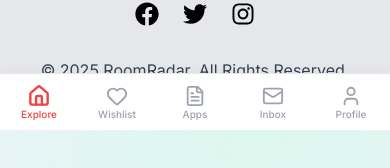
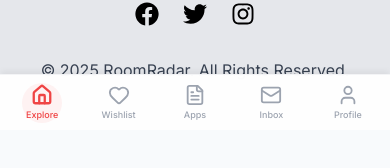
Before and after one commit to Rohitkumar9569/ROOMRADAR, a React (Vite) app in the folder client/: page / in a window 390 px wide. Shown: the part 714-882 px from the top of the page. After the commit the page ends 844 px from the top, so only its background shows below. Built offline with nearby package versions, Linux system fonts and the light colour scheme; no server answers.

Commit message:
student bottom nav bar fix

```diff
--- a/client/index.html
+++ b/client/index.html
@@ -4,6 +4,7 @@
     <meta charset="UTF-8" />
     <link rel="icon" type="image/svg+xml" href="/vite.svg" />
     <meta name="viewport" content="width=device-width, initial-scale=1.0, user-scalable=no" />
+    <meta name="viewport" content="width=device-width, initial-scale=1.0, maximum-scale=1.0, user-scalable=no, viewport-fit=cover" />
     <title>RoomRadar</title>
 
     <link rel="preconnect" href="https://fonts.googleapis.com">
--- a/client/src/components/layout/student/BottomNavBar.jsx
+++ b/client/src/components/layout/student/BottomNavBar.jsx
@@ -3,6 +3,7 @@ import { NavLink, useNavigate } from 'react-router-dom';
 import { useAuth } from '../../../context/AuthContext';
 import { Home, Heart, FileText, Mail, User } from 'lucide-react';
 import { useSocket } from '../../../context/SocketContext';
+import { motion } from 'framer-motion';
 
 const ConditionalNavLink = ({ path, isProtected, children, ...props }) => {
     const { user } = useAuth();
@@ -33,47 +34,52 @@ function BottomNavBar() {
         { path: '/profile', label: 'Profile', Icon: User, isProtected: true, count: 0 },
     ];
 
-    // Compact & Clean Styling Logic
-    const navLinkClass = ({ isActive }) =>
-        `relative flex flex-col items-center justify-center w-full h-full transition-all duration-200
-        ${isActive ? 'text-red-500' : 'text-gray-400 hover:text-gray-600'}`;
+    return (
+        <nav className="fixed bottom-0 left-0 right-0 z-50
+                        h-14 w-full bg-white/95 backdrop-blur-md border-t border-gray-100
+                        md:hidden shadow-[0_-4px_6px_-1px_rgba(0,0,0,0.05)]">
 
-    return (
-        // ✨ FIX: h-14 (Compact Height), fixed bottom-0 (Stuck to bottom), z-50 (Always on top)
-        // pb-safe ensures background covers iPhone home bar area but content stays in h-14
-        <nav className="fixed bottom-0 left-0 right-0 z-50 bg-white border-t border-gray-200 pb-[env(safe-area-inset-bottom)] md:hidden shadow-[0_-5px_10px_rgba(0,0,0,0.02)]">
-
-            <div className="flex justify-around items-center h-14"> {/* Fixed Compact Height */}
+            <div className="flex justify-around items-center h-full px-1">
                 {navItems.map((item) => (
                     <ConditionalNavLink
                         path={item.path}
                         key={item.label}
-                        className={navLinkClass}
                         isProtected={item.isProtected}
                         end={item.path === '/' || item.path === '/profile'}
+                        className="relative flex-1 flex flex-col items-center justify-center h-full"
                     >
                         {({ isActive }) => (
-                            <>
-                                <div className="relative flex flex-col items-center">
+                            <motion.div
+                                className="relative flex flex-col items-center justify-center w-full h-full"
+                                whileTap={{ scale: 0.9 }}
+                            >
+                                {isActive && (
+                                    <motion.div
+                                        layoutId="nav-bubble"
+                                        className="absolute inset-0 m-auto w-10 h-10 bg-red-50 rounded-full -z-10"
+                                        transition={{ type: "spring", bounce: 0.2, duration: 0.6 }}
+                                    />
+                                )}
+
+                                <div className="relative">
                                     <item.Icon
-                                        size={22} // Slightly smaller icons for compact look
+                                        size={22}
                                         strokeWidth={isActive ? 2.5 : 2}
-                                        className={`mb-0.5 transition-transform duration-200 ${isActive ? 'scale-105' : ''}`}
+                                        className={`transition-colors duration-200 ${isActive ? 'text-red-500' : 'text-gray-400'}`}
                                     />
-
-                                    {/* Notification Badge */}
                                     {item.count > 0 && (
                                         <span className="absolute -top-1.5 -right-1.5 flex h-4 w-4 items-center justify-center
-                                                         rounded-full bg-red-500 text-[9px] font-bold text-white ring-2 ring-white">
+                                                       rounded-full bg-red-500 text-[9px] font-bold text-white ring-2 ring-white">
                                             {item.count}
                                         </span>
                                     )}
+                                </div>
 
-                                    <span className={`text-[10px] font-medium leading-none ${isActive ? 'font-bold' : ''}`}>
-                                        {item.label}
-                                    </span>
-                                </div>
-                            </>
+                                <span className={`text-[9px] font-medium mt-0.5 ${isActive ? 'text-red-500' : 'text-gray-400'}`}>
+                                    {item.label}
+                                </span>
+
+                            </motion.div>
                         )}
                     </ConditionalNavLink>
                 ))}
--- a/client/src/input.css
+++ b/client/src/input.css
@@ -2,13 +2,20 @@
 @tailwind components;
 @tailwind utilities;
 
-/* --- "Pastel Nebula" Animated Background --- */
 @layer base {
+  html, body, #root {
+    margin: 0;
+    padding: 0;
+    height: 100%;
+    width: 100%;
+    overflow-x: hidden;
+    -webkit-tap-highlight-color: transparent;
+  }
+
   html {
     scroll-behavior: smooth;
     font-family: 'Inter', sans-serif;
   }
-
   body {
     background-color: #f8fafc; /* slate-50 */
     background-image:
--- a/client/src/output.css
+++ b/client/src/output.css
@@ -554,6 +554,15 @@ video {
   display: none;
 }
 
+html, body, #root {
+  margin: 0;
+  padding: 0;
+  height: 100%;
+  width: 100%;
+  overflow-x: hidden;
+  -webkit-tap-highlight-color: transparent;
+}
+
 html {
   scroll-behavior: smooth;
   font-family: 'Inter', sans-serif;
@@ -783,6 +792,10 @@ body {
   right: -0.25rem;
 }
 
+.-right-1\.5 {
+  right: -0.375rem;
+}
+
 .-right-2\.5 {
   right: -0.625rem;
 }
@@ -791,6 +804,10 @@ body {
   top: -0.25rem;
 }
 
+.-top-1\.5 {
+  top: -0.375rem;
+}
+
 .bottom-0 {
   bottom: 0px;
 }
@@ -887,12 +904,8 @@ body {
   top: 100%;
 }
 
-.-right-1\.5 {
-  right: -0.375rem;
-}
-
-.-top-1\.5 {
-  top: -0.375rem;
+.-z-10 {
+  z-index: -10;
 }
 
 .z-10 {
@@ -937,6 +950,14 @@ body {
 
 .clear-both {
   clear: both;
+}
+
+.m-0 {
+  margin: 0px;
+}
+
+.m-auto {
+  margin: auto;
 }
 
 .-mx-4 {
@@ -1064,6 +1085,10 @@ body {
   margin-right: 1rem;
 }
 
+.mt-0\.5 {
+  margin-top: 0.125rem;
+}
+
 .mt-1 {
   margin-top: 0.25rem;
 }
@@ -1106,10 +1131,6 @@ body {
 
 .mt-auto {
   margin-top: auto;
-}
-
-.mb-0\.5 {
-  margin-bottom: 0.125rem;
 }
 
 .block {
@@ -1468,16 +1489,6 @@ body {
 
 .translate-x-1\/2 {
   --tw-translate-x: 50%;
-  transform: translate(var(--tw-translate-x), var(--tw-translate-y)) rotate(var(--tw-rotate)) skewX(var(--tw-skew-x)) skewY(var(--tw-skew-y)) scaleX(var(--tw-scale-x)) scaleY(var(--tw-scale-y));
-}
-
-.translate-y-0 {
-  --tw-translate-y: 0px;
-  transform: translate(var(--tw-translate-x), var(--tw-translate-y)) rotate(var(--tw-rotate)) skewX(var(--tw-skew-x)) skewY(var(--tw-skew-y)) scaleX(var(--tw-scale-x)) scaleY(var(--tw-scale-y));
-}
-
-.translate-y-0\.5 {
-  --tw-translate-y: 0.125rem;
   transform: translate(var(--tw-translate-x), var(--tw-translate-y)) rotate(var(--tw-rotate)) skewX(var(--tw-skew-x)) skewY(var(--tw-skew-y)) scaleX(var(--tw-scale-x)) scaleY(var(--tw-scale-y));
 }
 
@@ -1504,24 +1515,6 @@ body {
   transform: translate(var(--tw-translate-x), var(--tw-translate-y)) rotate(var(--tw-rotate)) skewX(var(--tw-skew-x)) skewY(var(--tw-skew-y)) scaleX(var(--tw-scale-x)) scaleY(var(--tw-scale-y));
 }
 
-.scale-0 {
-  --tw-scale-x: 0;
-  --tw-scale-y: 0;
-  transform: translate(var(--tw-translate-x), var(--tw-translate-y)) rotate(var(--tw-rotate)) skewX(var(--tw-skew-x)) skewY(var(--tw-skew-y)) scaleX(var(--tw-scale-x)) scaleY(var(--tw-scale-y));
-}
-
-.scale-110 {
-  --tw-scale-x: 1.1;
-  --tw-scale-y: 1.1;
-  transform: translate(var(--tw-translate-x), var(--tw-translate-y)) rotate(var(--tw-rotate)) skewX(var(--tw-skew-x)) skewY(var(--tw-skew-y)) scaleX(var(--tw-scale-x)) scaleY(var(--tw-scale-y));
-}
-
-.scale-105 {
-  --tw-scale-x: 1.05;
-  --tw-scale-y: 1.05;
-  transform: translate(var(--tw-translate-x), var(--tw-translate-y)) rotate(var(--tw-rotate)) skewX(var(--tw-skew-x)) skewY(var(--tw-skew-y)) scaleX(var(--tw-scale-x)) scaleY(var(--tw-scale-y));
-}
-
 .transform {
   transform: translate(var(--tw-translate-x), var(--tw-translate-y)) rotate(var(--tw-rotate)) skewX(var(--tw-skew-x)) skewY(var(--tw-skew-y)) scaleX(var(--tw-scale-x)) scaleY(var(--tw-scale-y));
 }
@@ -1560,12 +1553,6 @@ body {
 
 .cursor-pointer {
   cursor: pointer;
-}
-
-.select-none {
-  -webkit-user-select: none;
-     -moz-user-select: none;
-          user-select: none;
 }
 
 .list-inside {
@@ -2249,6 +2236,11 @@ body {
   background-color: rgb(254 226 226 / var(--tw-bg-opacity, 1));
 }
 
+.bg-red-50 {
+  --tw-bg-opacity: 1;
+  background-color: rgb(254 242 242 / var(--tw-bg-opacity, 1));
+}
+
 .bg-red-500 {
   --tw-bg-opacity: 1;
   background-color: rgb(239 68 68 / var(--tw-bg-opacity, 1));
@@ -2328,6 +2320,10 @@ body {
   background-color: rgb(255 255 255 / 0.9);
 }
 
+.bg-white\/95 {
+  background-color: rgb(255 255 255 / 0.95);
+}
+
 .bg-yellow-100 {
   --tw-bg-opacity: 1;
   background-color: rgb(254 249 195 / var(--tw-bg-opacity, 1));
@@ -2345,11 +2341,6 @@ body {
 
 .bg-zinc-50\/90 {
   background-color: rgb(250 250 250 / 0.9);
-}
-
-.bg-red-50 {
-  --tw-bg-opacity: 1;
-  background-color: rgb(254 242 242 / var(--tw-bg-opacity, 1));
 }
 
 .bg-opacity-50 {
@@ -2400,6 +2391,10 @@ body {
      object-fit: cover;
 }
 
+.p-0 {
+  padding: 0px;
+}
+
 .p-1 {
   padding: 0.25rem;
 }
@@ -2579,6 +2574,10 @@ body {
   padding-bottom: 2rem;
 }
 
+.pb-\[env\.\.\.\] {
+  padding-bottom: env...;
+}
+
 .pl-10 {
   padding-left: 2.5rem;
 }
@@ -2649,10 +2648,6 @@ body {
 
 .pt-8 {
   padding-top: 2rem;
-}
-
-.pb-\[env\(safe-area-inset-bottom\)\] {
-  padding-bottom: env(safe-area-inset-bottom);
 }
 
 .text-left {
@@ -2695,6 +2690,10 @@ body {
   font-size: 10px;
 }
 
+.text-\[9px\] {
+  font-size: 9px;
+}
+
 .text-base {
   font-size: 1rem;
   line-height: 1.5rem;
@@ -2720,10 +2719,6 @@ body {
   line-height: 1rem;
 }
 
-.text-\[9px\] {
-  font-size: 9px;
-}
-
 .font-bold {
   font-weight: 700;
 }
@@ -2762,10 +2757,6 @@ body {
 
 .leading-relaxed {
   line-height: 1.625;
-}
-
-.leading-none {
-  line-height: 1;
 }
 
 .tracking-tight {
@@ -3057,6 +3048,12 @@ body {
   box-shadow: var(--tw-ring-offset-shadow, 0 0 #0000), var(--tw-ring-shadow, 0 0 #0000), var(--tw-shadow);
 }
 
+.shadow-\[0_-4px_6px_-1px_rgba\(0\2c 0\2c 0\2c 0\.05\)\] {
+  --tw-shadow: 0 -4px 6px -1px rgba(0,0,0,0.05);
+  --tw-shadow-colored: 0 -4px 6px -1px var(--tw-shadow-color);
+  box-shadow: var(--tw-ring-offset-shadow, 0 0 #0000), var(--tw-ring-shadow, 0 0 #0000), var(--tw-shadow);
+}
+
 .shadow-lg {
   --tw-shadow: 0 10px 15px -3px rgb(0 0 0 / 0.1), 0 4px 6px -4px rgb(0 0 0 / 0.1);
   --tw-shadow-colored: 0 10px 15px -3px var(--tw-shadow-color), 0 4px 6px -4px var(--tw-shadow-color);
@@ -3081,18 +3078,6 @@ body {
   box-shadow: var(--tw-ring-offset-shadow, 0 0 #0000), var(--tw-ring-shadow, 0 0 #0000), var(--tw-shadow);
 }
 
-.shadow-\[0_-5px_15px_rgba\(0\2c 0\2c 0\2c 0\.03\)\] {
-  --tw-shadow: 0 -5px 15px rgba(0,0,0,0.03);
-  --tw-shadow-colored: 0 -5px 15px var(--tw-shadow-color);
-  box-shadow: var(--tw-ring-offset-shadow, 0 0 #0000), var(--tw-ring-shadow, 0 0 #0000), var(--tw-shadow);
-}
-
-.shadow-\[0_-5px_10px_rgba\(0\2c 0\2c 0\2c 0\.02\)\] {
-  --tw-shadow: 0 -5px 10px rgba(0,0,0,0.02);
-  --tw-shadow-colored: 0 -5px 10px var(--tw-shadow-color);
-  box-shadow: var(--tw-ring-offset-shadow, 0 0 #0000), var(--tw-ring-shadow, 0 0 #0000), var(--tw-shadow);
-}
-
 .shadow-indigo-500\/50 {
   --tw-shadow-color: rgb(99 102 241 / 0.5);
   --tw-shadow: var(--tw-shadow-colored);
@@ -3115,18 +3100,18 @@ body {
   box-shadow: var(--tw-ring-offset-shadow), var(--tw-ring-shadow), var(--tw-shadow, 0 0 #0000);
 }
 
+.ring-2 {
+  --tw-ring-offset-shadow: var(--tw-ring-inset) 0 0 0 var(--tw-ring-offset-width) var(--tw-ring-offset-color);
+  --tw-ring-shadow: var(--tw-ring-inset) 0 0 0 calc(2px + var(--tw-ring-offset-width)) var(--tw-ring-color);
+  box-shadow: var(--tw-ring-offset-shadow), var(--tw-ring-shadow), var(--tw-shadow, 0 0 #0000);
+}
+
 .ring-4 {
   --tw-ring-offset-shadow: var(--tw-ring-inset) 0 0 0 var(--tw-ring-offset-width) var(--tw-ring-offset-color);
   --tw-ring-shadow: var(--tw-ring-inset) 0 0 0 calc(4px + var(--tw-ring-offset-width)) var(--tw-ring-color);
   box-shadow: var(--tw-ring-offset-shadow), var(--tw-ring-shadow), var(--tw-shadow, 0 0 #0000);
 }
 
-.ring-2 {
-  --tw-ring-offset-shadow: var(--tw-ring-inset) 0 0 0 var(--tw-ring-offset-width) var(--tw-ring-offset-color);
-  --tw-ring-shadow: var(--tw-ring-inset) 0 0 0 calc(2px + var(--tw-ring-offset-width)) var(--tw-ring-color);
-  box-shadow: var(--tw-ring-offset-shadow), var(--tw-ring-shadow), var(--tw-shadow, 0 0 #0000);
-}
-
 .ring-inset {
   --tw-ring-inset: inset;
 }
@@ -3162,13 +3147,13 @@ body {
   --tw-ring-color: rgb(51 65 85 / var(--tw-ring-opacity, 1));
 }
 
-.ring-yellow-600\/20 {
-  --tw-ring-color: rgb(202 138 4 / 0.2);
-}
-
 .ring-white {
   --tw-ring-opacity: 1;
   --tw-ring-color: rgb(255 255 255 / var(--tw-ring-opacity, 1));
+}
+
+.ring-yellow-600\/20 {
+  --tw-ring-color: rgb(202 138 4 / 0.2);
 }
 
 .ring-opacity-5 {
@@ -3261,8 +3246,6 @@ body {
 .ease-out {
   transition-timing-function: cubic-bezier(0, 0, 0.2, 1);
 }
-
-/* --- "Pastel Nebula" Animated Background --- */
 
 @keyframes moveGradient {
   0% {
@@ -3748,26 +3731,6 @@ body {
   opacity: 1;
 }
 
-.group:active .group-active\:scale-150 {
-  --tw-scale-x: 1.5;
-  --tw-scale-y: 1.5;
-  transform: translate(var(--tw-translate-x), var(--tw-translate-y)) rotate(var(--tw-rotate)) skewX(var(--tw-skew-x)) skewY(var(--tw-skew-y)) scaleX(var(--tw-scale-x)) scaleY(var(--tw-scale-y));
-}
-
-.group:active .group-active\:scale-90 {
-  --tw-scale-x: .9;
-  --tw-scale-y: .9;
-  transform: translate(var(--tw-translate-x), var(--tw-translate-y)) rotate(var(--tw-rotate)) skewX(var(--tw-skew-x)) skewY(var(--tw-skew-y)) scaleX(var(--tw-scale-x)) scaleY(var(--tw-scale-y));
-}
-
-.group:active .group-active\:opacity-100 {
-  opacity: 1;
-}
-
-.group:active .group-active\:transition-none {
-  transition-property: none;
-}
-
 .peer:-moz-placeholder ~ .peer-placeholder-shown\:top-4 {
   top: 1rem;
 }
```
